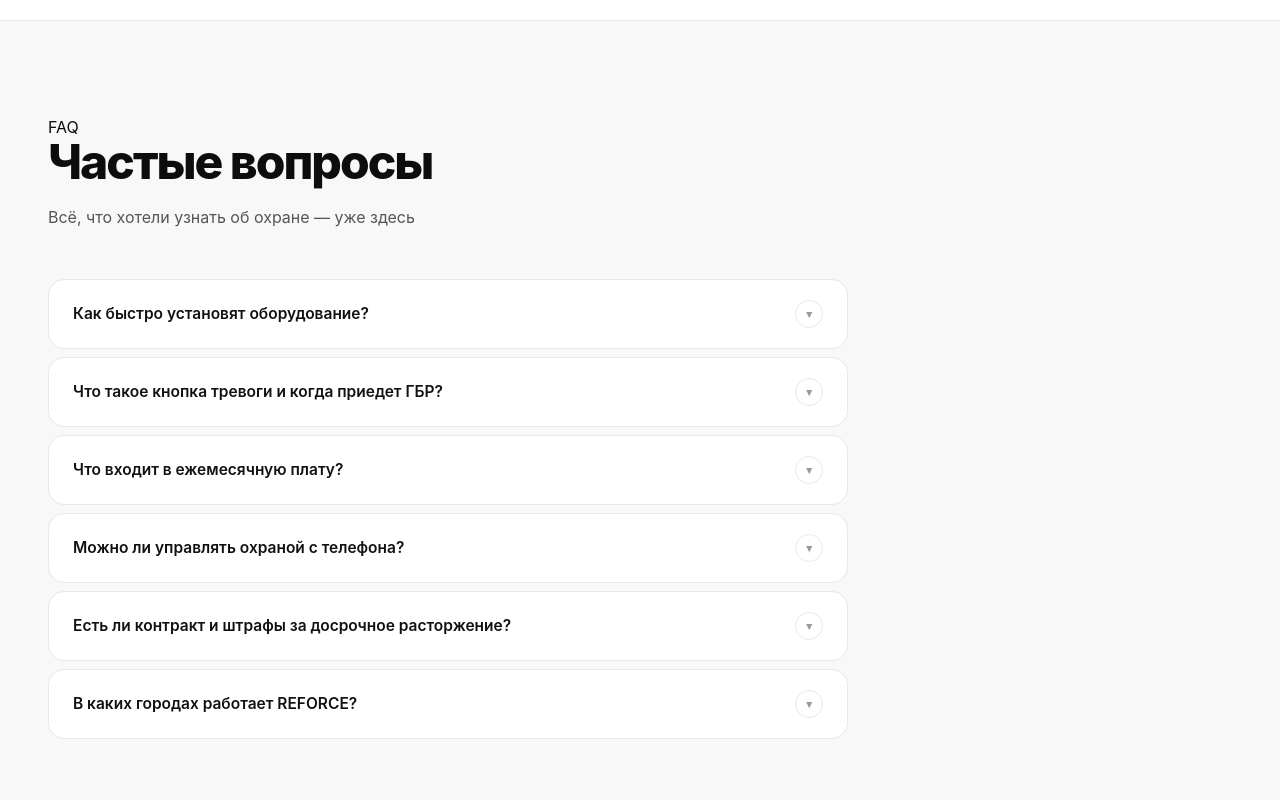
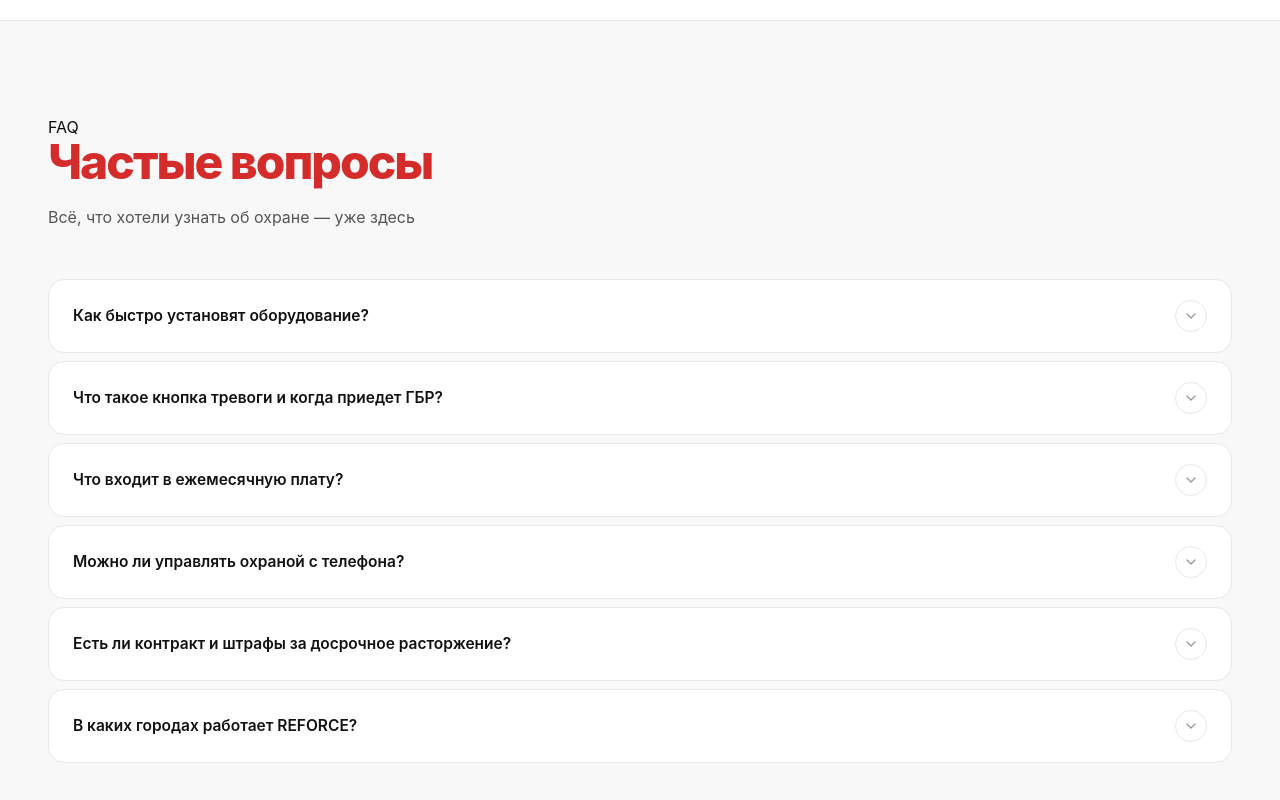
Before and after one commit to nehihico/reforce-design, a plain HTML site: page projects/reforce-market/prototype/concept-main.html in a window 1280 px wide. Shown: the part 5800-6600 px from the top of the page. Drawn offline with Linux system fonts and the light colour scheme.

Commit message:
fix: FAQ — full width, red title, lucide chevron icon

```diff
--- a/projects/reforce-market/prototype/concept-main.html
+++ b/projects/reforce-market/prototype/concept-main.html
@@ -496,13 +496,15 @@ button { cursor: pointer; border: none; font-family: inherit; }
 /* ─── FAQ ─── */
 .faq-sec { padding: 96px 48px; border-top: 1px solid var(--border); background: var(--n50); }
 .faq-hd { margin-bottom: 48px; }
+.faq-hd .section-title { color: var(--red); }
 .faq-hd .section-sub { max-width: 480px; margin-top: 16px; }
-.faq-list { max-width: 800px; display: flex; flex-direction: column; gap: 8px; }
+.faq-list { display: flex; flex-direction: column; gap: 8px; }
 .faq-item { background: #fff; border: 1px solid var(--border); border-radius: 16px; overflow: hidden; transition: border-color .2s, box-shadow .2s; }
 .faq-item.open { border-color: #ddd; box-shadow: 0 4px 20px rgba(0,0,0,.06); }
 .faq-q { width: 100%; display: flex; align-items: center; justify-content: space-between; gap: 16px; padding: 20px 24px; font-size: 15.5px; font-weight: 600; text-align: left; background: none; font-family: inherit; color: var(--dark); cursor: pointer; border: none; transition: color .12s; }
 .faq-q:hover { color: var(--red); }
-.faq-chevron { width: 28px; height: 28px; border-radius: 50%; border: 1.5px solid var(--border); display: flex; align-items: center; justify-content: center; flex-shrink: 0; color: var(--n400); font-size: 11px; transition: transform .2s, border-color .2s, background .2s; }
+.faq-chevron { width: 32px; height: 32px; border-radius: 50%; border: 1.5px solid var(--border); display: flex; align-items: center; justify-content: center; flex-shrink: 0; color: var(--n400); transition: transform .25s, border-color .2s, background .2s; }
+.faq-chevron svg { display: block; }
 .faq-item.open .faq-chevron { transform: rotate(180deg); border-color: var(--red); color: var(--red); background: rgba(212,43,43,.06); }
 .faq-a { display: none; padding: 0 24px 20px; font-size: 14px; color: var(--n600); line-height: 1.75; }
 .faq-item.open .faq-a { display: block; }
@@ -1026,42 +1028,42 @@ button { cursor: pointer; border: none; font-family: inherit; }
     <div class="faq-item">
       <button class="faq-q" onclick="toggleFaq(this)">
         Как быстро установят оборудование?
-        <span class="faq-chevron">▾</span>
+        <span class="faq-chevron"><svg width="16" height="16" viewBox="0 0 24 24" fill="none" stroke="currentColor" stroke-width="2" stroke-linecap="round" stroke-linejoin="round"><polyline points="6 9 12 15 18 9"/></svg></span>
       </button>
       <div class="faq-a">В Москве и МО — в течение 4 рабочих дней после подписания договора. Монтаж занимает 2–4 часа: мастер приедет в удобное время, установит оборудование и проведёт инструктаж. В других городах сроки уточняйте у менеджера.</div>
     </div>
     <div class="faq-item">
       <button class="faq-q" onclick="toggleFaq(this)">
         Что такое кнопка тревоги и когда приедет ГБР?
-        <span class="faq-chevron">▾</span>
+        <span class="faq-chevron"><svg width="16" height="16" viewBox="0 0 24 24" fill="none" stroke="currentColor" stroke-width="2" stroke-linecap="round" stroke-linejoin="round"><polyline points="6 9 12 15 18 9"/></svg></span>
       </button>
       <div class="faq-a">Кнопка тревоги — это физическая кнопка или виртуальная в приложении. При нажатии оператор ПЦО свяжется с вами за 30 секунд. Если ответ не поступит или вы подтвердите угрозу, ГБР выедет и прибудет в течение 4–7 минут (в зависимости от района).</div>
     </div>
     <div class="faq-item">
       <button class="faq-q" onclick="toggleFaq(this)">
         Что входит в ежемесячную плату?
-        <span class="faq-chevron">▾</span>
+        <span class="faq-chevron"><svg width="16" height="16" viewBox="0 0 24 24" fill="none" stroke="currentColor" stroke-width="2" stroke-linecap="round" stroke-linejoin="round"><polyline points="6 9 12 15 18 9"/></svg></span>
       </button>
       <div class="faq-a">Ежемесячный платёж включает: мониторинг 24/7, реагирование ГБР при срабатывании, техническую поддержку, обслуживание оборудования и доступ к мобильному приложению. Оборудование оплачивается отдельно при установке — единоразово.</div>
     </div>
     <div class="faq-item">
       <button class="faq-q" onclick="toggleFaq(this)">
         Можно ли управлять охраной с телефона?
-        <span class="faq-chevron">▾</span>
+        <span class="faq-chevron"><svg width="16" height="16" viewBox="0 0 24 24" fill="none" stroke="currentColor" stroke-width="2" stroke-linecap="round" stroke-linejoin="round"><polyline points="6 9 12 15 18 9"/></svg></span>
       </button>
       <div class="faq-a">Да. В приложении REFORCE вы ставите объект на охрану и снимаете с неё, просматриваете онлайн-видео с камер, получаете push-уведомления о событиях, пользуетесь кнопкой тревоги и управляете умными устройствами (в тарифе «Умный дом»).</div>
     </div>
     <div class="faq-item">
       <button class="faq-q" onclick="toggleFaq(this)">
         Есть ли контракт и штрафы за досрочное расторжение?
-        <span class="faq-chevron">▾</span>
+        <span class="faq-chevron"><svg width="16" height="16" viewBox="0 0 24 24" fill="none" stroke="currentColor" stroke-width="2" stroke-linecap="round" stroke-linejoin="round"><polyline points="6 9 12 15 18 9"/></svg></span>
       </button>
       <div class="faq-a">Договор заключается на 1 год. Расторгнуть его можно в любой момент, предупредив за 30 дней. Штрафов нет. Оборудование остаётся у вас — оно является вашей собственностью с момента оплаты.</div>
     </div>
     <div class="faq-item">
       <button class="faq-q" onclick="toggleFaq(this)">
         В каких городах работает REFORCE?
-        <span class="faq-chevron">▾</span>
+        <span class="faq-chevron"><svg width="16" height="16" viewBox="0 0 24 24" fill="none" stroke="currentColor" stroke-width="2" stroke-linecap="round" stroke-linejoin="round"><polyline points="6 9 12 15 18 9"/></svg></span>
       </button>
       <div class="faq-a">Сейчас REFORCE работает в Москве и Московской области, Санкт-Петербурге, Екатеринбурге, Новосибирске, Казани, Краснодаре и Ростове-на-Дону. Список городов активно расширяется. Если вашего города нет в списке — оставьте заявку, мы сообщим, когда появимся у вас.</div>
     </div>
```
